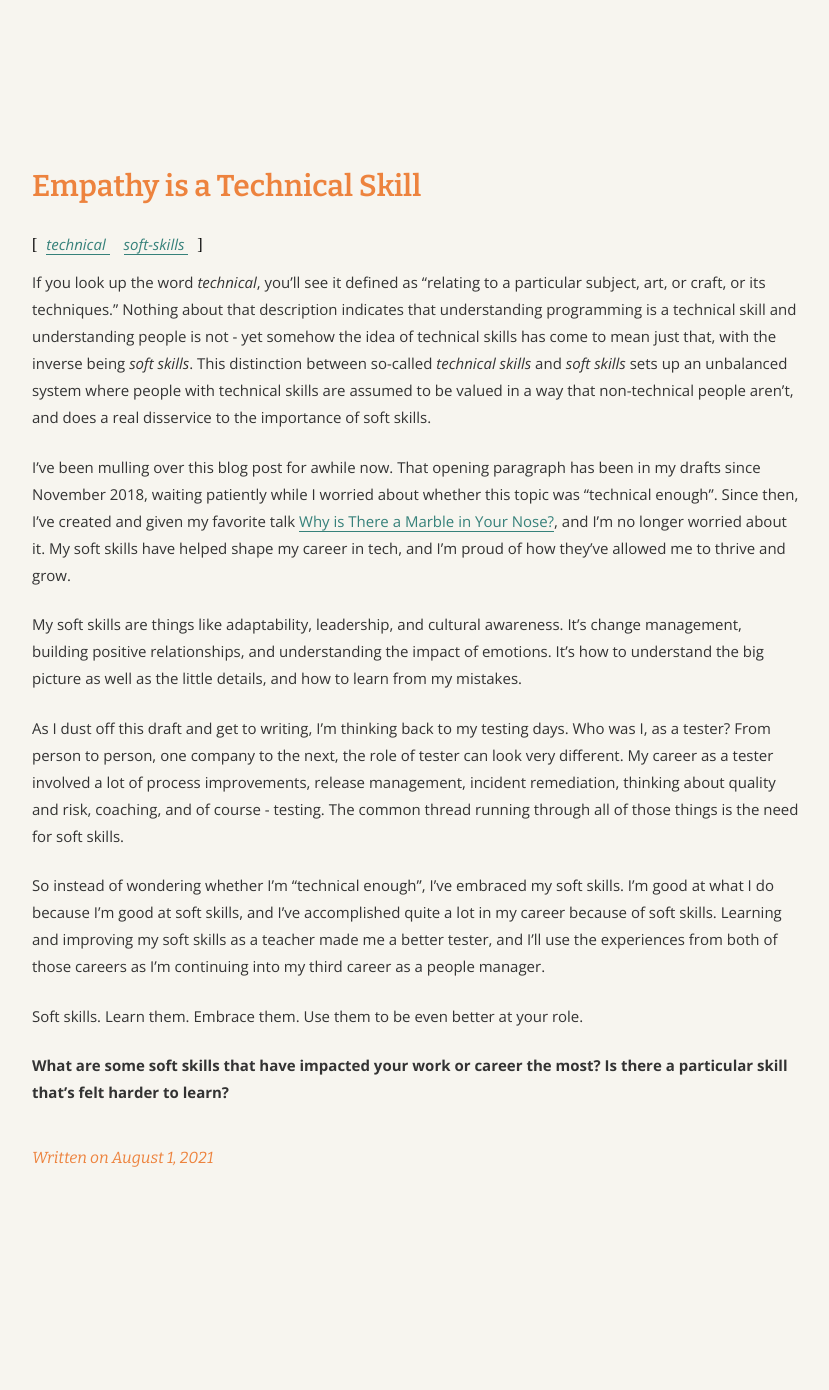
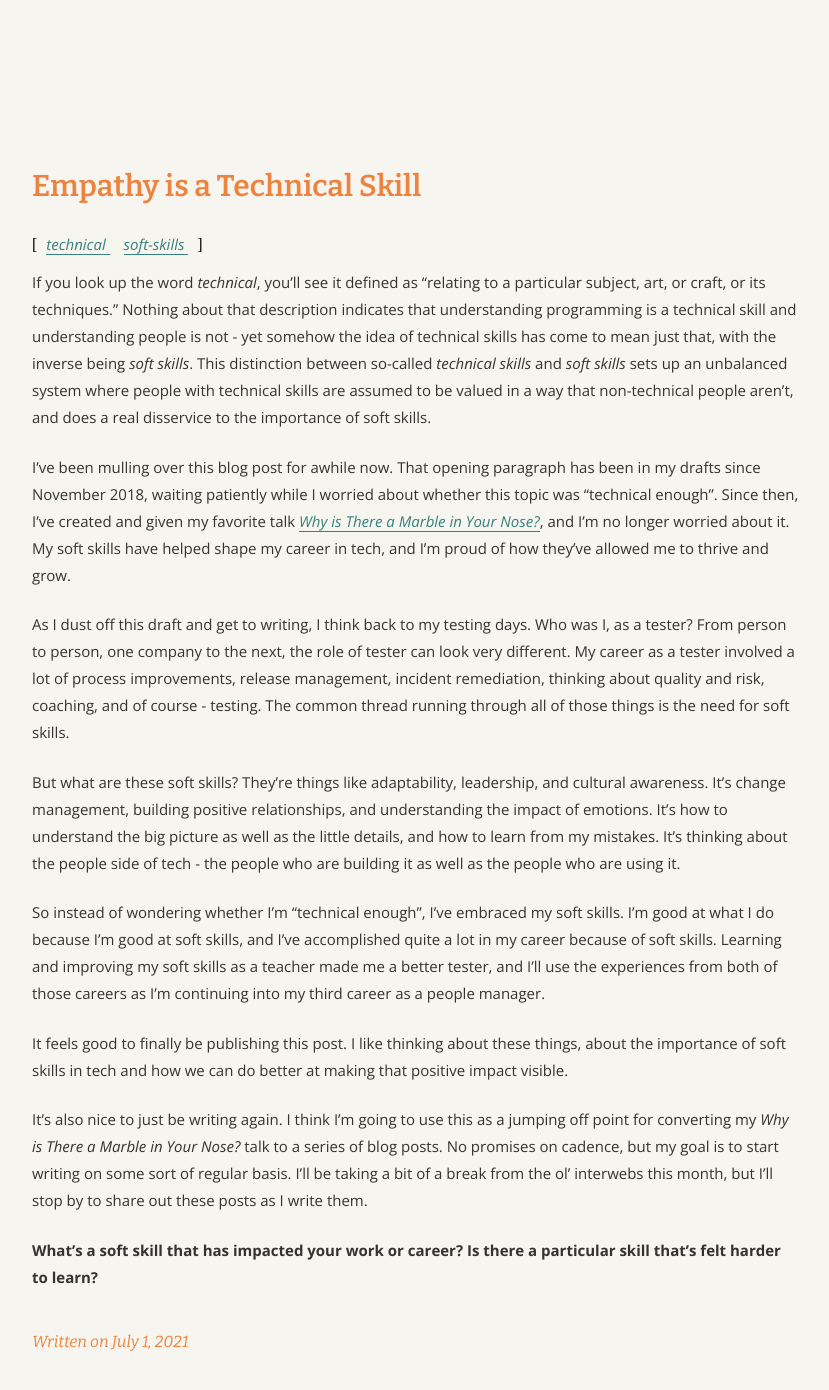
Before and after one commit to angelariggs/angelariggs.github.io, a Jekyll site: the page built from _posts/2021-08-01-empathy-is-a-technical-skill.md, in a window 1280 px wide and 1400 px high, scrolled down 89 px. Shown: the top 1390 px of the window, without its empty margins (224-1053 px from the left). Built offline with Jekyll 4.4.1, drawn with Linux system fonts in a browser that asks for light colours; comment, search, counter and statistics services are not loaded; before the commit the page ends 1305 px from its top, so only the background shows below that.

Commit message:
ok now probably finished

```diff
--- a/_posts/2021-08-01-empathy-is-a-technical-skill.md
+++ b/_posts/2021-08-01-empathy-is-a-technical-skill.md
@@ -9,14 +9,16 @@ tags: technical soft-skills
 
 If you look up the word _technical_, you'll see it defined as “relating to a particular subject, art, or craft, or its techniques.” Nothing about that description indicates that understanding programming is a technical skill and understanding people is not - yet somehow the idea of technical skills has come to mean just that, with the inverse being _soft skills_. This distinction between so-called _technical skills_ and _soft skills_ sets up an unbalanced system where people with technical skills are assumed to be valued in a way that non-technical people aren't, and does a real disservice to the importance of soft skills.
 
-I've been mulling over this blog post for awhile now. That opening paragraph has been in my drafts since November 2018, waiting patiently while I worried about whether this topic was "technical enough". Since then, I've created and given my favorite talk [Why is There a Marble in Your Nose?](https://speakerdeck.com/angelariggs/stpcon-why-is-there-a-marble-in-your-nose), and I'm no longer worried about it. My soft skills have helped shape my career in tech, and I'm proud of how they've allowed me to thrive and grow.
+I've been mulling over this blog post for awhile now. That opening paragraph has been in my drafts since November 2018, waiting patiently while I worried about whether this topic was "technical enough". Since then, I've created and given my favorite talk _[Why is There a Marble in Your Nose?](https://speakerdeck.com/angelariggs/stpcon-why-is-there-a-marble-in-your-nose)_, and I'm no longer worried about it. My soft skills have helped shape my career in tech, and I'm proud of how they've allowed me to thrive and grow.
 
-My soft skills are things like adaptability, leadership, and cultural awareness. It's change management, building positive relationships, and understanding the impact of emotions. It's how to understand the big picture as well as the little details, and how to learn from my mistakes.
+As I dust off this draft and get to writing, I think back to my testing days. Who was I, as a tester? From person to person, one company to the next, the role of tester can look very different. My career as a tester involved a lot of process improvements, release management, incident remediation, thinking about quality and risk, coaching, and of course - testing. The common thread running through all of those things is the need for soft skills.
 
-As I dust off this draft and get to writing, I'm thinking back to my testing days. Who was I, as a tester? From person to person, one company to the next, the role of tester can look very different. My career as a tester involved a lot of process improvements, release management, incident remediation, thinking about quality and risk, coaching, and of course - testing. The common thread running through all of those things is the need for soft skills.
+But what are these soft skills? They're things like adaptability, leadership, and cultural awareness. It's change management, building positive relationships, and understanding the impact of emotions. It's how to understand the big picture as well as the little details, and how to learn from my mistakes. It's thinking about the people side of tech - the people who are building it as well as the people who are using it.
 
 So instead of wondering whether I'm "technical enough", I've embraced my soft skills. I'm good at what I do because I'm good at soft skills, and I've accomplished quite a lot in my career because of soft skills. Learning and improving my soft skills as a teacher made me a better tester, and I'll use the experiences from both of those careers as I'm continuing into my third career as a people manager.
 
-Soft skills. Learn them. Embrace them. Use them to be even better at your role.
+It feels good to finally be publishing this post. I like thinking about these things, about the importance of soft skills in tech and how we can do better at making that positive impact visible.
 
-**What are some soft skills that have impacted your work or career the most? Is there a particular skill that's felt harder to learn?**
+It's also nice to just be writing again. I think I'm going to use this as a jumping off point for converting my _Why is There a Marble in Your Nose?_ talk to a series of blog posts. No promises on cadence, but my goal is to start writing on some sort of regular basis. I'll be taking a bit of a break from the ol' interwebs this month, but I'll stop by to share out these posts as I write them.
+
+**What's a soft skill that has impacted your work or career? Is there a particular skill that's felt harder to learn?**
```
Also changed, not shown: other parts of _posts/2021-08-01-empathy-is-a-technical-skill.md (+1 -1 lines).
